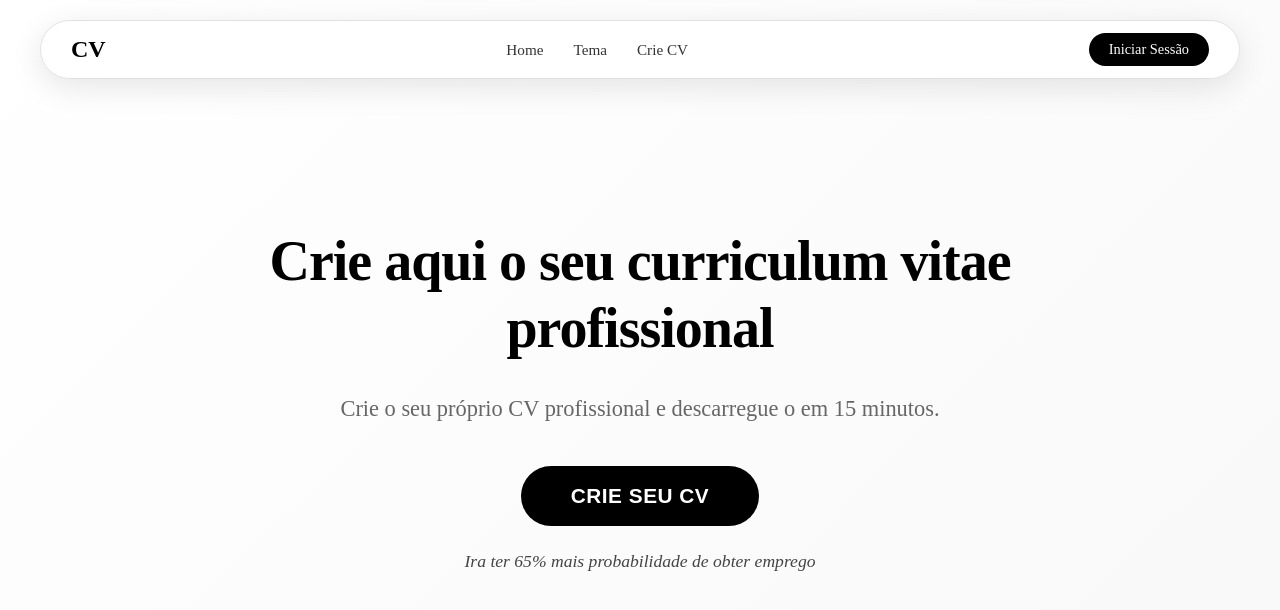
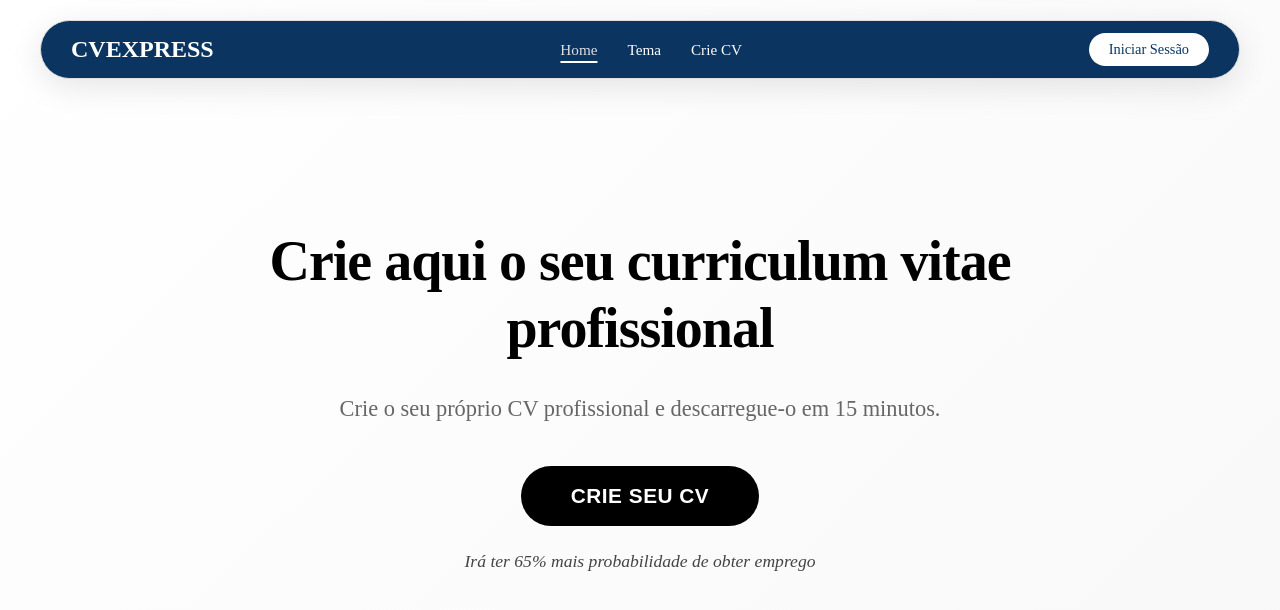
Before and after one commit to Angelogarciap/CurriculoExpress, an Angular app: page / in a window 1280 px wide. Shown: the top 610 px of the page. Built offline with nearby package versions, Linux system fonts and the light colour scheme.

Commit message:
ajustando rotas

```diff
--- a/src/app/app.config.ts
+++ b/src/app/app.config.ts
@@ -1,4 +1,8 @@
-import { ApplicationConfig, provideBrowserGlobalErrorListeners, provideZoneChangeDetection } from '@angular/core';
+import {
+  ApplicationConfig,
+  provideBrowserGlobalErrorListeners,
+  provideZoneChangeDetection,
+} from '@angular/core';
 import { provideRouter } from '@angular/router';
 
 import { routes } from './app.routes';
@@ -8,6 +12,7 @@ export const appConfig: ApplicationConfig = {
   providers: [
     provideBrowserGlobalErrorListeners(),
     provideZoneChangeDetection({ eventCoalescing: true }),
-    provideRouter(routes), provideClientHydration(withEventReplay())
-  ]
+    provideRouter(routes),
+    provideClientHydration(withEventReplay()),
+  ],
 };
--- a/src/app/app.html
+++ b/src/app/app.html
@@ -1,3 +1 @@
-<router-outlet>
-  <app-home></app-home>
-</router-outlet>
+<router-outlet> </router-outlet>
--- a/src/app/app.routes.ts
+++ b/src/app/app.routes.ts
@@ -1,3 +1,8 @@
 import { Routes } from '@angular/router';
+import { Home } from './pages/home/home';
+import { Form } from './pages/form/form';
 
-export const routes: Routes = [];
+export const routes: Routes = [
+  { path: '', component: Home },
+  { path: 'form', component: Form },
+];
--- a/src/app/app.ts
+++ b/src/app/app.ts
@@ -1,11 +1,11 @@
 import { Component, signal } from '@angular/core';
 import { RouterOutlet } from '@angular/router';
-import { HomeComponent } from './pages/home/home.component';
+import { Home } from './pages/home/home';
 import { Form } from './pages/form/form';
 
 @Component({
   selector: 'app-root',
-  imports: [RouterOutlet, HomeComponent, Form],
+  imports: [RouterOutlet, Home, Form],
   templateUrl: './app.html',
   styleUrl: './app.css',
 })
--- a/src/app/pages/form/form.html
+++ b/src/app/pages/form/form.html
@@ -7,7 +7,7 @@
 
     <style>
       body {
-      font-family: "Segoe UI", Arial, sans-serif;
+        font-family: 'Segoe UI', Arial, sans-serif;
         background: linear-gradient(135deg, #0a2740, #0d3a67);
         color: #fff;
         margin: 0;
@@ -114,21 +114,19 @@
         color: #fff;
         margin-top: 40px;
         font-size: 14px;
-      opacity: 0.85;
+        opacity: zzz0.85;
         padding: 15px 0;
       }
     </style>
   </head>
 
   <body>
-
     <header>
       <h1>Crie o seu currículo profissional</h1>
       <p>Preencha as informações abaixo para gerar seu CV completo</p>
     </header>
 
     <div class="container">
-
       <!-- Informações Pessoais -->
       <div class="section">
         <h2>Informações Pessoais</h2>
@@ -162,16 +160,24 @@
         </select>
 
         <label>Nome da Instituição <textarea></textarea></label>
-      <label>Nome do Curso e Período <textarea placeholder="Insira o nome do seu curso e o período que está cursando"></textarea></label>
+        <label
+          >Nome do Curso e Período
+          <textarea
+            placeholder="Insira o nome do seu curso e o período que está cursando"
+          ></textarea>
+        </label>
       </div>
 
       <!-- Habilidades Técnicas -->
       <div class="section">
         <h2>Habilidades Técnicas</h2>
         <ul>
-        <label>Nome do Curso
+          <label
+            >Nome do Curso
             <input type="text" />
-          <textarea placeholder="Descreva o que aprendeu durante o período do curso, nome da instituição e ano de conclusão"></textarea>
+            <textarea
+              placeholder="Descreva o que aprendeu durante o período do curso, nome da instituição e ano de conclusão"
+            ></textarea>
           </label>
           <button>Adicionar certificação</button>
         </ul>
@@ -180,7 +186,10 @@
       <!-- Projetos Acadêmicos -->
       <div class="section">
         <h2>Projetos Acadêmicos</h2>
-      <p>Mostre sua experiência em projetos acadêmicos! Desejável utilizar marcadores para destacar as experiências.</p>
+        <p>
+          Mostre sua experiência em projetos acadêmicos! Desejável utilizar marcadores para destacar
+          as experiências.
+        </p>
         <ul>
           <label>Título do Projeto <input type="text" /></label>
           <textarea placeholder="Descreva suas funções no projeto"></textarea>
@@ -191,7 +200,10 @@
       <!-- Experiência Profissional -->
       <div class="section">
         <h2>Experiência Profissional</h2>
-      <p>Mostre sua experiência relevante (durante os últimos 10 anos). Desejável utilizar marcadores para destacar as experiências.</p>
+        <p>
+          Mostre sua experiência relevante (durante os últimos 10 anos). Desejável utilizar
+          marcadores para destacar as experiências.
+        </p>
         <ul>
           <label>Nome da Empresa <input type="text" /></label>
           <p>Descreva suas funções e o que aprendeu no cargo</p>
--- a/src/app/pages/form/form.ts
+++ b/src/app/pages/form/form.ts
@@ -4,8 +4,6 @@ import { Component } from '@angular/core';
   selector: 'app-form',
   imports: [],
   templateUrl: './form.html',
-  styleUrl: './form.css'
+  styleUrl: './form.css',
 })
-export class Form {
-
-}
+export class Form {}
--- a/src/app/pages/home/home.component.ts
+++ /dev/null
@@ -1,50 +0,0 @@
-import { Component } from '@angular/core';
-import { CommonModule } from '@angular/common';
-import { Form } from '../form/form';
-
-@Component({
-  selector: 'app-home',
-  standalone: true,
-  imports: [CommonModule, Form],
-  templateUrl: './home.html',
-  styleUrls: ['./home.css'],
-})
-export class HomeComponent {
-  async submitForm() {
-    const data = {
-      name:
-        (document.getElementById('firstName') as HTMLInputElement).value +
-        ' ' +
-        (document.getElementById('lastName') as HTMLInputElement).value,
-      email: (document.getElementById('email') as HTMLInputElement).value,
-      telefone: (document.getElementById('phoneNumber') as HTMLInputElement).value,
-      socialMedia: (document.getElementById('socialMedia') as HTMLInputElement).value,
-      universityName: (document.getElementById('university') as HTMLInputElement).value,
-      courseNameAndCurrentSemester: (document.getElementById('course') as HTMLInputElement).value,
-      lastCompanyWorkedAt: (document.getElementById('lastCompanyName') as HTMLInputElement).value,
-      lastCompanyWorkedAtPreviousActivities: (
-        document.getElementById('workExp') as HTMLInputElement
-      ).value,
-      extraExperience: (document.getElementById('extraExp') as HTMLInputElement).value,
-    };
-
-    const response = await fetch('http://localhost:8080/generateResume/gerar-curriculo', {
-      method: 'POST',
-      headers: { 'Content-Type': 'application/json' },
-      body: JSON.stringify(data),
-    });
-
-    if (response.ok) {
-      const blob = await response.blob();
-      const url = window.URL.createObjectURL(blob);
-      const a = document.createElement('a');
-      a.href = url;
-      a.download = 'curriculo.pdf';
-      document.body.appendChild(a);
-      a.click();
-      a.remove();
-    } else {
-      alert('Erro ao gerar currículo!');
-    }
-  }
-}
--- a/src/app/pages/home/home.css
+++ b/src/app/pages/home/home.css
@@ -46,7 +46,7 @@
   top: 20px;
   left: 50%;
   transform: translateX(-50%);
-    background: rgba(255, 255, 255, 0.95);
+  background: #0b3560;
   backdrop-filter: blur(10px);
   border-radius: 50px;
   padding: 12px 30px;
@@ -73,7 +73,7 @@
 .logo {
   font-size: 1.5rem;
   font-weight: 800;
-    color: #000000;
+  color: #ffffff;
   text-decoration: none;
   cursor: pointer;
 }
@@ -85,7 +85,7 @@
 }
 
 .nav-links a {
-    color: #333333;
+  color: #ffffff;
   text-decoration: none;
   font-weight: 500;
   font-size: 0.95rem;
@@ -96,7 +96,7 @@
 
 .nav-links a:hover,
 .nav-links a.active {
-    color: #000000;
+  color: #e0e0e0;
 }
 
 .nav-links a::after {
@@ -114,6 +114,7 @@
 .nav-links a:hover::after,
 .nav-links a.active::after {
   width: 100%;
+  background: #ffffff;
 }
 
 /* Auth buttons */
@@ -141,13 +142,14 @@
 }
 
 .iniciar-sessao-btn {
-    background: #000000;
-    color: #ffffff;
+  background: #ffffff;
+  color: #0b3560;
   white-space: nowrap;
 }
 
 .iniciar-sessao-btn:hover {
-    background: #333333;
+  background: #e0e0e0;
+  color: #0b3560;
   transform: translateY(-1px);
 }
 
@@ -156,7 +158,7 @@
   display: none;
   background: none;
   border: none;
-    color: #000000;
+  color: #ffffff;
   font-size: 1.5rem;
   cursor: pointer;
   padding: 5px;
@@ -246,7 +248,7 @@
 
 /* Footer */
 .footer {
-    background: transparent;
+  background: #0b3560;
   padding: 60px 20px 30px;
   display: flex;
   justify-content: center;
@@ -257,9 +259,9 @@
 }
 
 .footer-container {
-    background: #f8f8f8;
-    border: 1px solid #e0e0e0;
-    border-radius: 20px;
+  background: transparent; /* Fundo removido para ver o azul */
+  border: none;
+  border-radius: 0;
   padding: 40px;
   max-width: 800px;
   width: 100%;
@@ -277,12 +279,12 @@
   font-size: 1.2rem;
   font-weight: 700;
   margin-bottom: 15px;
-    color: #000000;
+  color: #ffffff;
 }
 
 .footer-section p,
 .footer-section a {
-    color: #666666;
+  color: #ffffff;
   text-decoration: none;
   margin-bottom: 8px;
   display: block;
@@ -292,14 +294,14 @@
 }
 
 .footer-section a:hover {
-    color: #000000;
+  color: #e0e0e0;
 }
 
 .footer-bottom {
   text-align: center;
   padding-top: 20px;
-    border-top: 1px solid #e0e0e0;
-    color: #888888;
+  border-top: 1px solid rgba(255, 255, 255, 0.3);
+  color: #ffffff;
   font-size: 0.85rem;
 }
 
--- a/src/app/pages/home/home.html
+++ b/src/app/pages/home/home.html
@@ -1,12 +1,25 @@
 <!-- Floating Navbar -->
 <nav class="navbar">
   <div class="nav-container">
-        <a (click)="scrollTo('home')" class="logo">CV</a>
+    <a (click)="scrollTo('home')" class="logo">CVEXPRESS</a>
     <div class="nav-center">
       <ul class="nav-links" [class.active]="isMenuOpen" #navLinks id="navLinks">
-                <li><a (click)="onNavLinkClick('home')" [class.active]="activeSection === 'home'">Home</a></li>
-                <li><a (click)="onNavLinkClick('tema')" [class.active]="activeSection === 'tema'">Tema</a></li>
-                <li><a (click)="onNavLinkClick('crie-cv')" [class.active]="activeSection === 'crie-cv'">Crie CV</a></li>
+        <li>
+          <a (click)="onNavLinkClick('home')" [class.active]="activeSection === 'home'" href=""
+            >Home</a
+          >
+        </li>
+        <li>
+          <a (click)="onNavLinkClick('tema')" [class.active]="activeSection === 'tema'">Tema</a>
+        </li>
+        <li>
+          <a
+            (click)="onNavLinkClick('crie-cv')"
+            [class.active]="activeSection === 'crie-cv'"
+            href="/form"
+            >Crie CV</a
+          >
+        </li>
         <li class="mobile-auth-buttons">
           <a href="#" class="auth-btn iniciar-sessao-btn">Iniciar Sessão</a>
         </li>
@@ -23,9 +36,9 @@
 <section id="home" class="section">
   <div class="home-container">
     <h1 class="home-main-title">Crie aqui o seu curriculum vitae profissional</h1>
-        <p class="home-subtitle">Crie o seu próprio CV profissional e descarregue o em 15 minutos.</p>
+    <p class="home-subtitle">Crie o seu próprio CV profissional e descarregue-o em 15 minutos.</p>
     <button class="home-cta-button">crie seu cv</button>
-        <p class="home-stats">Ira ter 65% mais probabilidade de obter emprego</p>
+    <p class="home-stats">Irá ter 65% mais probabilidade de obter emprego</p>
   </div>
 </section>
 
@@ -40,7 +53,7 @@
 <!-- Crie CV  -->
 <section id="crie-cv" class="section">
   <div>
-        <h1>CRIE CV</h1>
+    <h1>CRIE SEU CV</h1>
     <p class="section-info">Preencha seus dados e crie seu currículo em minutos</p>
   </div>
 </section>
@@ -50,10 +63,10 @@
   <div class="footer-container">
     <div class="footer-content">
       <div class="footer-section">
-                <h3>Comp</h3>
-                <a (click)="onNavLinkClick('home')">Home</a>
+        <h3>Compartimentos</h3>
+        <a (click)="onNavLinkClick('home')" href="/">Home</a>
         <a (click)="onNavLinkClick('tema')">Templates</a>
-                <a (click)="onNavLinkClick('crie-cv')">Criar CV</a>
+        <a (click)="onNavLinkClick('crie-cv')" href="/form">Criar CV</a>
       </div>
       <div class="footer-section">
         <h3>Recursos</h3>
@@ -63,13 +76,13 @@
       </div>
       <div class="footer-section">
         <h3>Suporte</h3>
-                <a href="mailto:suporte@criacv.com">suporte@criacv.com</a>
+        <a href="mailto:suporte@criacv.com">suporte@cvexpress.com</a>
         <a href="#">Perguntas Frequentes</a>
         <a href="#">Ajuda</a>
       </div>
     </div>
     <div class="footer-bottom">
-            <p>&copy; {{ currentYear }} CriaCV. Todos os direitos reservados.</p>
+      <p>&copy; {{ currentYear }} CVExpress. Todos os direitos reservados.</p>
     </div>
   </div>
 </footer>
```
Also changed, not shown: src/app/pages/home/home.ts (+12 -10 lines). Lines whose indentation alone changed are shown as unchanged.
